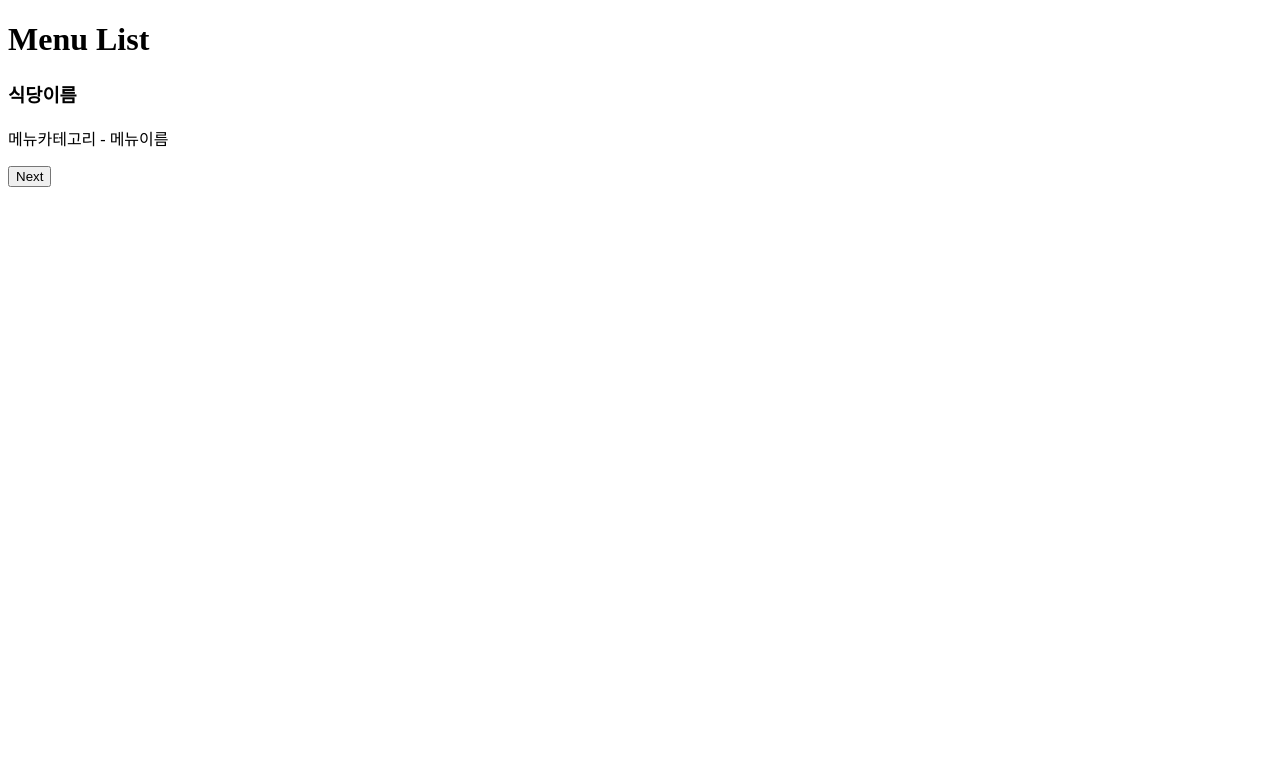
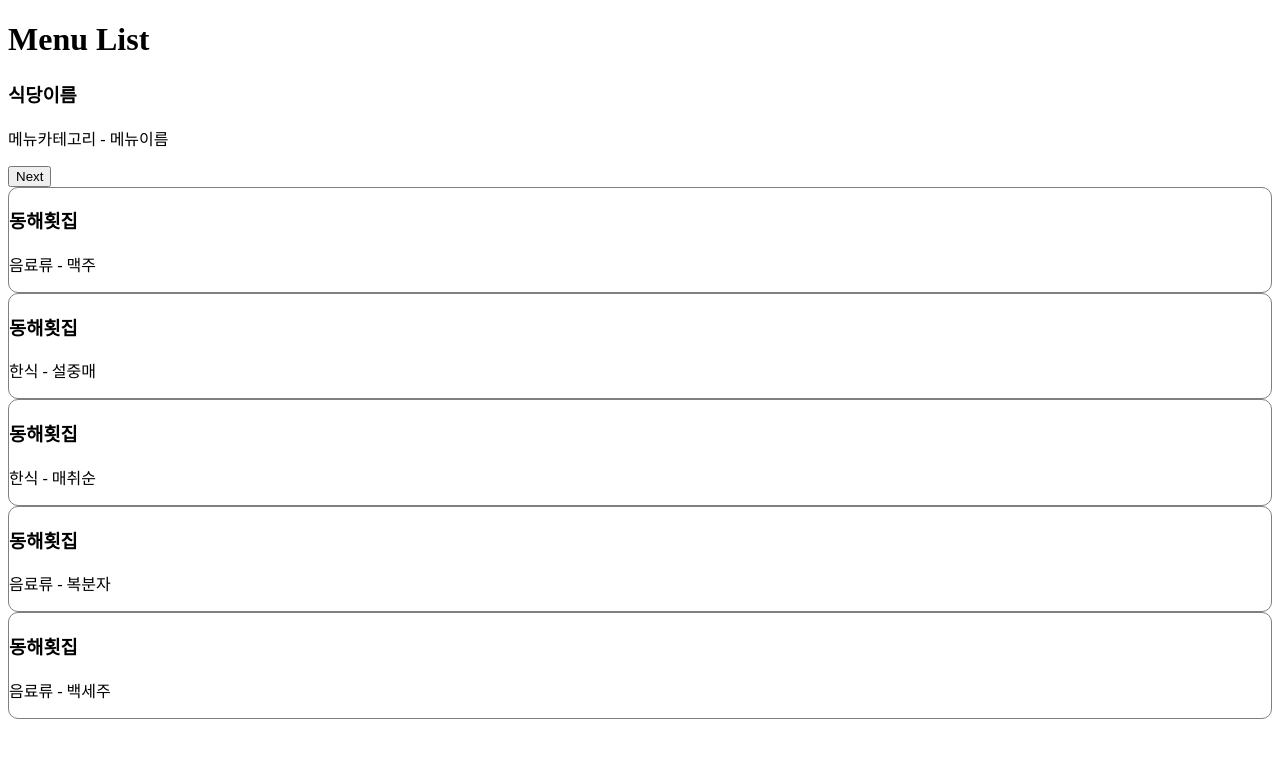
Before and after one commit to guswns951230/20221014-Ajax, a plain HTML site: page index.html in a window 1280 px wide. Drawn offline with Linux system fonts and the light colour scheme.

Commit message:
menu tag, menu list

```diff
--- a/index.html
+++ b/index.html
@@ -5,6 +5,14 @@
     <meta http-equiv="X-UA-Compatible" content="IE=edge" />
     <meta name="viewport" content="width=device-width, initial-scale=1.0" />
     <title>공공데이터</title>
+    <style>
+      .list {
+        border: solid 1px gray;
+        border-radius: 10px;
+        overflow: hidden;
+        clear: both;
+      }
+    </style>
   </head>
   <body>
     <h1>Menu List</h1>
@@ -15,7 +23,36 @@
       const nextButton = document.querySelector("#next");
       let nextCount = 0;
 
-      async function getMenuList(nextCount) {}
+      async function getMenuList(nextCount) {
+        const response = await fetch("./공공데이터.json");
+        const data = await response.json();
+        console.log(data);
+
+        const menuName = data.body[0].MENU_NM;
+        const restaurantName = data.body[0].RSTR_NM;
+        const category = data.body[0].MENU_CTGRY_LCLAS_NM;
+
+        function menuTag(menuName, restaurantName, category) {
+          const restaurantNameTag = document.createElement("h3");
+          restaurantNameTag.innerHTML = restaurantName;
+          const menuCategoryTag = document.createElement("p");
+          menuCategoryTag.innerHTML = category + " - " + menuName;
+
+          const menuBox = document.createElement("div");
+          menuBox.append(restaurantNameTag);
+          menuBox.append(menuCategoryTag);
+
+          menuBox.classList.add("list");
+          document.querySelector("body").append(menuBox);
+        }
+        for (let i = nextCount; i < nextCount + 5; i++) {
+          menuTag(
+            data.body[i].MENU_NM,
+            data.body[i].RSTR_NM,
+            data.body[i].MENU_CTGRY_LCLAS_NM
+          );
+        }
+      }
       getMenuList(0);
 
       nextButton.addEventListener("click", () => {
```
